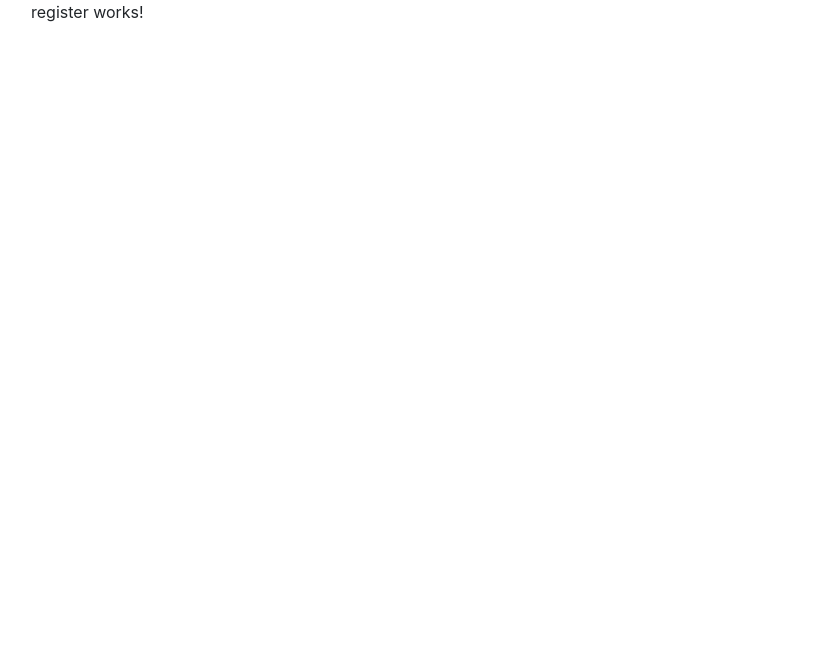
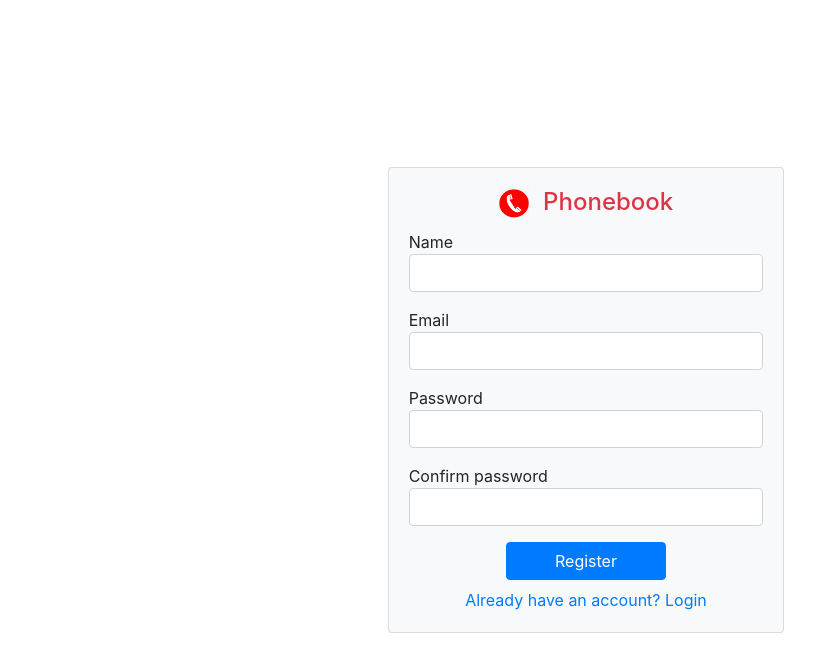
Before and after one commit to ArseniiBylym/mean-stack-phonebook, an Angular app in the folder client/: page /register in a window 1280 px wide. Shown: the top 672 px of the page, without its empty margins (54-869 px from the left). Built offline with nearby package versions, Linux system fonts and the light colour scheme.

Commit message:
Login and register page without form handlers

```diff
--- a/client/src/app/app.component.html
+++ b/client/src/app/app.component.html
@@ -1,4 +1,4 @@
-<div class="container">
+<div class="container-fluid">
     <div class="row">
         <div class="col-12">
             <router-outlet></router-outlet>
--- a/client/src/app/components/login/login.component.html
+++ b/client/src/app/components/login/login.component.html
@@ -1,3 +1,40 @@
-<p>
-  login works!
-</p>
+<div class="c-wrapper d-flex flex-column justify-content-center">
+    <div class="row">
+        <div class="col-10 col-md-6 col-xl-4 offset-1 offset-md-3 offset-xl-4">
+            <div class="card bg-light">
+                <div class="card-body">
+                    <h4 class="card-title text-center text-danger">
+                        <img
+                            src="../../../assets/images/logo.png"
+                            width="30"
+                            height="30"
+                            class="d-inline-block align-top mr-2"
+                        />
+                        Phonebook
+                    </h4>
+                    <form>
+                        <div class="form-group">
+                            <label class="d-block"
+                                >Email
+                                <input type="email" class="form-control" />
+                            </label>
+                        </div>
+                        <div class="form-group">
+                            <label class="d-block"
+                                >Password
+                                <input type="password" class="form-control" />
+                            </label>
+                        </div>
+                        <button type="submit" class="btn btn-primary px-5 d-block mx-auto">Login</button>
+
+                        <p class="c-max-content text-primary text-center mt-2 mb-0 mx-auto">
+                            <a routerLink="/register">
+                                Have no account? Register
+                            </a>
+                        </p>
+                    </form>
+                </div>
+            </div>
+        </div>
+    </div>
+</div>
--- a/client/src/app/components/login/login.component.scss
+++ b/client/src/app/components/login/login.component.scss
@@ -0,0 +1,4 @@
+.c-wrapper{
+    height: 100vh;
+    overflow: hidden;
+}
--- a/client/src/app/components/login/login.component.ts
+++ b/client/src/app/components/login/login.component.ts
@@ -1,4 +1,5 @@
 import { Component, OnInit } from '@angular/core';
+import { AuthService } from './../../services/auth.service';
 
 @Component({
   selector: 'app-login',
@@ -7,7 +8,7 @@ import { Component, OnInit } from '@angular/core';
 })
 export class LoginComponent implements OnInit {
 
-  constructor() { }
+  constructor(private auth: AuthService) { }
 
   ngOnInit() {
   }
--- a/client/src/app/components/register/register.component.html
+++ b/client/src/app/components/register/register.component.html
@@ -1,3 +1,46 @@
-<p>
-  register works!
-</p>
+<div class="c-wrapper d-flex flex-column justify-content-center">
+    <div class="row">
+        <div class="col-10 col-sm-8 col-md-6 col-xl-4 offset-1 offset-sm-2 offset-md-3 offset-xl-4">
+            <div class="card bg-light">
+                <div class="card-body">
+                    <h4 class="card-title text-center text-danger">
+                        <img src="../../../assets/images/logo.png" width="30" height="30" class="d-inline-block align-top mr-2">
+                        Phonebook
+                    </h4>
+                    <form>
+                        <div class="form-group">
+                            <label class="d-block"
+                                >Name
+                                <input type="text" class="form-control" />
+                            </label>
+                        </div>
+                        <div class="form-group">
+                            <label class="d-block"
+                                >Email
+                                <input type="email" class="form-control" />
+                            </label>
+                        </div>
+                        <div class="form-group">
+                            <label class="d-block"
+                                >Password
+                                <input type="password" class="form-control" />
+                            </label>
+                        </div>
+                        <div class="form-group">
+                            <label class="d-block"
+                                >Confirm password
+                                <input type="password" class="form-control" />
+                            </label>
+                        </div>
+                        <button type="submit" class="btn btn-primary px-5 d-block mx-auto">Register</button>
+                        <p class="c-max-content text-primary text-center mt-2 mb-0 mx-auto">
+                            <a routerLink="/login">
+                                Already have an account? Login
+                            </a>
+                        </p>
+                    </form>
+                </div>
+            </div>
+        </div>
+    </div>
+</div>
--- a/client/src/app/components/register/register.component.scss
+++ b/client/src/app/components/register/register.component.scss
@@ -0,0 +1,4 @@
+.c-wrapper{
+    height: 100vh;
+    overflow: hidden;
+}
--- /dev/null
+++ b/client/src/app/models/User.model.ts
@@ -0,0 +1,5 @@
+export interface User {
+    name: string;
+    email: string;
+    token: string;
+}
--- /dev/null
+++ b/client/src/app/services/auth.service.ts
@@ -0,0 +1,21 @@
+import {Injectable} from '@angular/core';
+import { User } from './../models/User.model';
+
+@Injectable({
+    providedIn: 'root',
+})
+export class AuthService {
+    constructor() {}
+
+    isAuth: boolean = false;
+    user: null | User = null;
+
+    loginUser() {
+        this.isAuth = true;
+    }
+
+    logoutUser() {
+        this.isAuth = false;
+        this.user = null;
+    }
+}
--- a/client/src/styles.scss
+++ b/client/src/styles.scss
@@ -5,3 +5,6 @@
 {
   opacity: 1;
 }
+.c-max-content{
+  width: max-content;
+}
```
Also changed, not shown: client/src/assets/images/logo.png (added).
